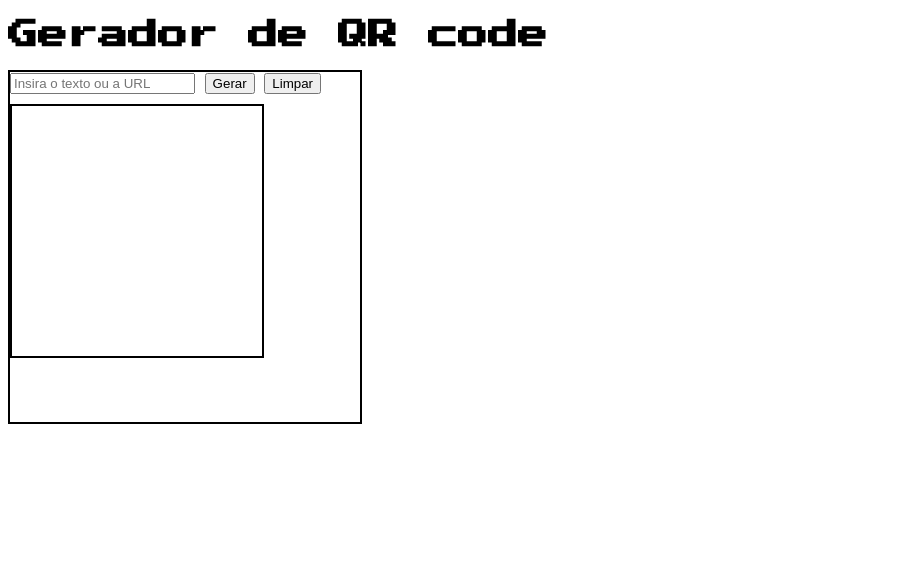
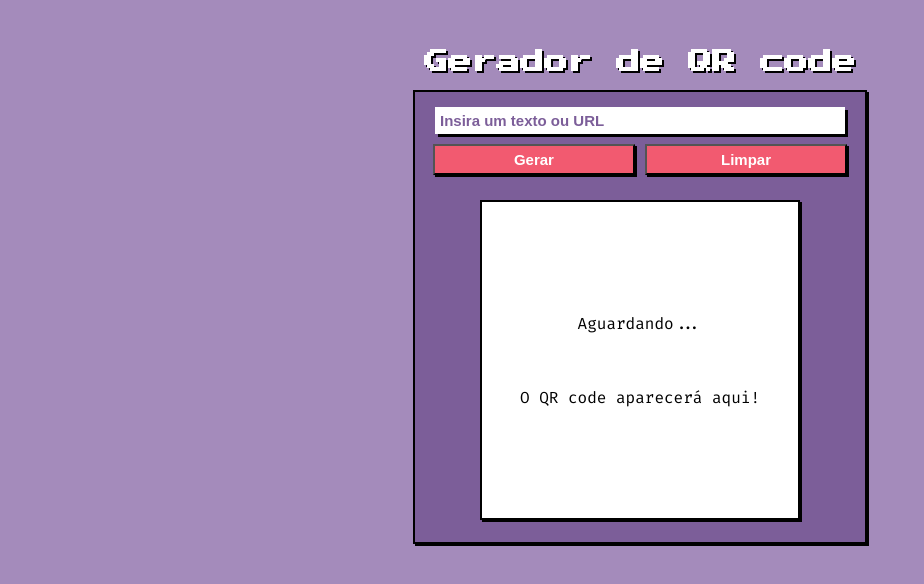
Before and after one commit to Matheussgsilva/gerador-qrcode, a plain HTML site: page index.html in a window 1280 px wide. Shown: the whole page, without its empty margins (0-924 px from the left). Drawn offline with Linux system fonts and the light colour scheme.

Commit message:
Finish the style

```diff
--- a/assets/script.js
+++ b/assets/script.js
@@ -12,8 +12,8 @@ generate.addEventListener("click", function generate() {
     } else {
         returnQr.innerHTML = ""
         returnQr.insertAdjacentHTML("afterbegin", /*html*/ `
-        <p>Endereço inválido</p>
-        <p>O Endereço deve começar com: https://www ou http://www</p>
+        <p>Campo vazio!</p>
+        <p>Insira o texto ou URL que deseja gerar o código.</p>
         `)
     }
 })
@@ -21,4 +21,7 @@ generate.addEventListener("click", function generate() {
 clear.addEventListener("click", function clear() {
     textInput.value = ""
     returnQr.innerHTML = ""
+    returnQr.insertAdjacentHTML("afterbegin", /*html*/ `
+    <p>Aguardando...</p><br><p>O QR code aparecerá aqui!</p>
+    `)
 })
--- a/assets/style.css
+++ b/assets/style.css
@@ -7,23 +7,69 @@
 
 body {
     font-family: var(--font-body);
+    background-color: #a48bbb;
 }
 
 header {
     font-family: var(--font-title);
-    font-size: 15px;
+    font-size: 12px;
+    color: #FFF;
     font-weight: bold;
+    text-align: center;
+    margin-top: 50px;
+    text-shadow: 2px 2px 0px black;
 }
 
 .container {
-    width: 350px;
-    height: 350px;
+    width: 450px;
+    height: 450px;
     border: 2px solid black;
+    margin: auto;
+    text-align: center;
+    background-color: #7C5E99;
+    box-shadow: 2px 2px 0px black;
+}
+
+.container input {
+    display: block;
+    margin: 15px auto 10px;
+    width: 400px;
+    padding: 5px;
+    font-size: 15px;
+    color: #7C5E99;
+    font-weight: bold;
+    border: none;
+    box-shadow: 3px 3px 0px black;
+}
+
+.container input::placeholder {
+    color: #7C5E99;
+}
+
+.container button {
+    width: 45%;
+    display: inline-block;
+    margin-bottom: 15px;
+    font-size: 15px;
+    padding: 5px;
+    font-weight: bold;
+    background-color: #F25A70;
+    color: #fff;
+    box-shadow: 2px 2px 0px black;
+    cursor: pointer;
 }
 
 #return-qr {
-    width: 250px;
-    height: 250px;
-    margin-top: 10px;
+    display: flex;
+    align-items: center;
+    justify-content: center;
+    flex-direction: column;
+    width: 320px;
+    height: 320px;
+    margin: 10px auto;
     border: 2px solid black;
+    background-color: #fff;
+    box-shadow: 2px 2px 0px black;
+    padding: 10px;
+    box-sizing: border-box;
 }
--- a/index.html
+++ b/index.html
@@ -13,10 +13,10 @@
         <h1>Gerador de QR code</h1>
     </header>
     <div class="container">
-        <input type="text" name="text-input" id="text-input" placeholder="Insira o texto ou a URL">
+        <input type="text" name="text-input" id="text-input" placeholder="Insira um texto ou URL">
         <button id="generate">Gerar</button>
         <button id="clear">Limpar</button>
-        <div id="return-qr"></div>
+        <div id="return-qr"><p>Aguardando...</p><br><p>O QR code aparecerá aqui!</p></div>
     </div>
 
     <script src="assets/script.js"></script>
```
